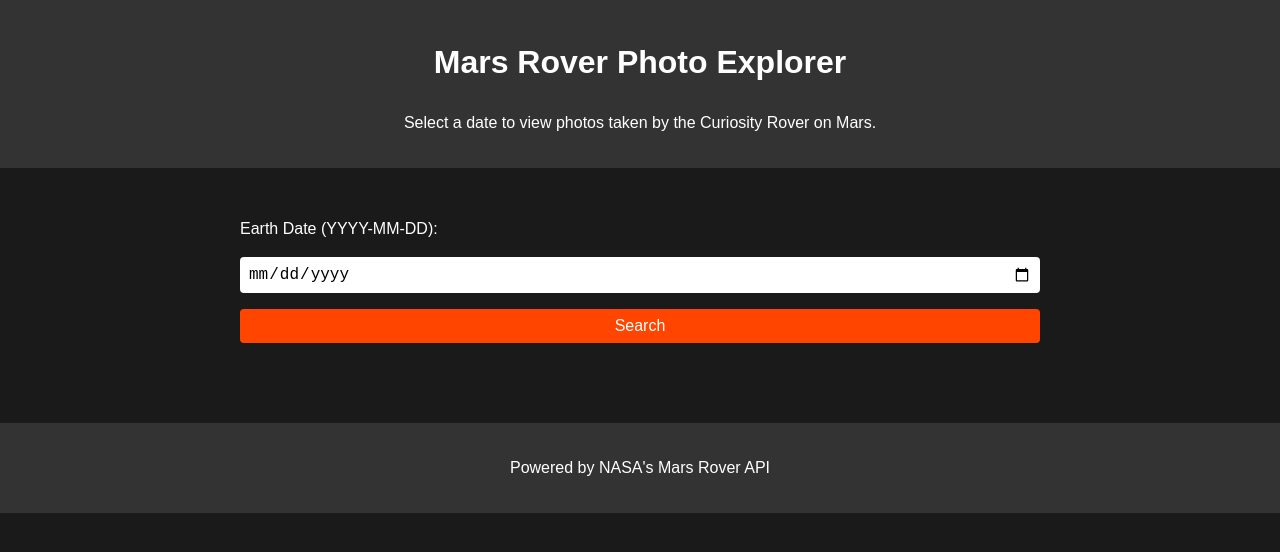
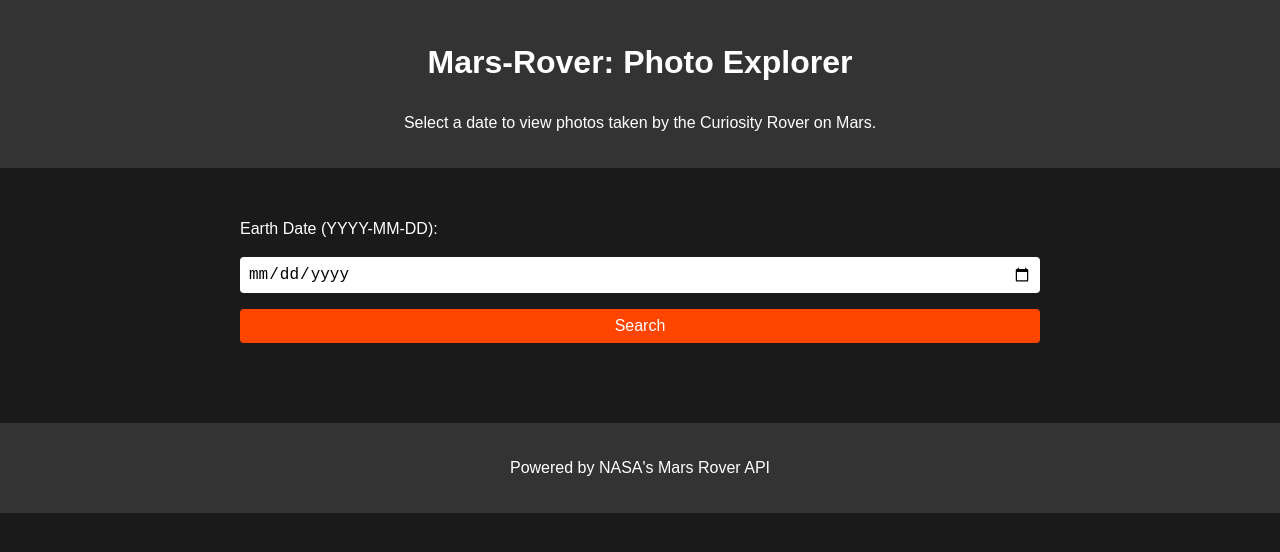
Before and after one commit to mbajwa2-rrc/Front_End_Assignment5, a plain HTML site: page Photo-Explorer Assignment 5/index.html in a window 1280 px wide. Drawn offline with Linux system fonts and the light colour scheme.

Commit message:
Header into Index

```diff
--- a/Photo-Explorer Assignment 5/index.html
+++ b/Photo-Explorer Assignment 5/index.html
@@ -8,7 +8,7 @@
 </head>
 <body>
   <header>
-    <h1>Mars Rover Photo Explorer</h1>
+    <h1>Mars-Rover: Photo Explorer</h1>
     <p>Select a date to view photos taken by the Curiosity Rover on Mars.</p>
   </header>
 
```
